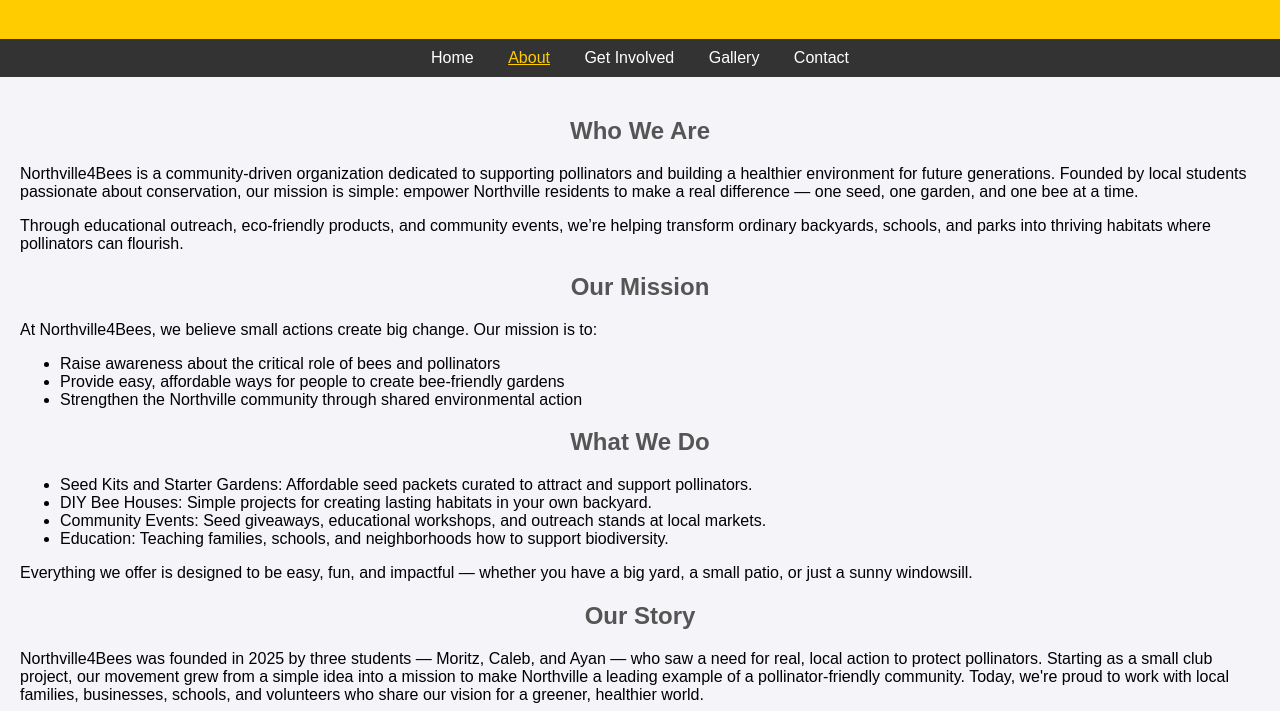
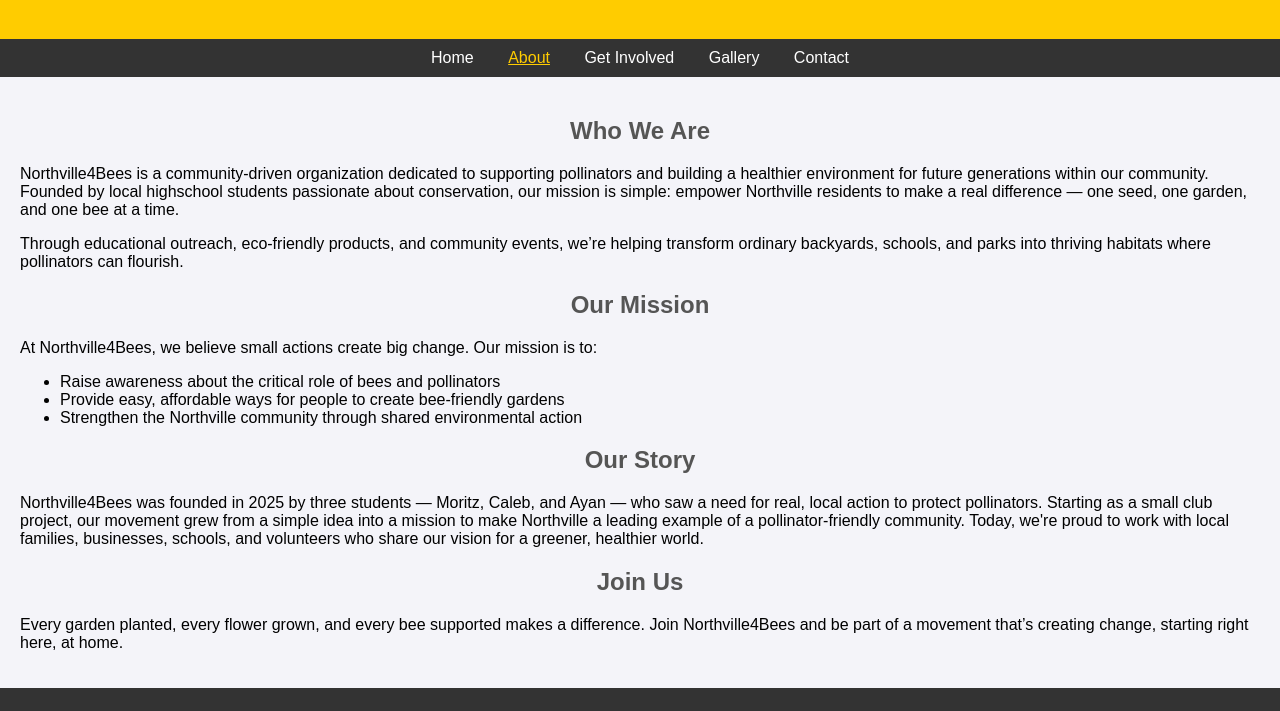
Before and after one commit to Northville4Bees/n4b, a plain HTML site: page about.html in a window 1280 px wide. Shown: the part 81-792 px from the top of the page. Drawn offline with Linux system fonts and the light colour scheme.

Commit message:
updated About us section (test)

```diff
--- a/about.html
+++ b/about.html
@@ -22,8 +22,8 @@
 
 <section id="about-us">
     <h2>Who We Are</h2>
-    <p>Northville4Bees is a community-driven organization dedicated to supporting pollinators and building a healthier environment for future generations.
-    Founded by local students passionate about conservation, our mission is simple: empower Northville residents to make a real difference — one seed, one garden, and one bee at a time.</p>
+    <p>Northville4Bees is a community-driven organization dedicated to supporting pollinators and building a healthier environment for future generations within our community.
+    Founded by local highschool students passionate about conservation, our mission is simple: empower Northville residents to make a real difference — one seed, one garden, and one bee at a time.</p>
 
     <p>Through educational outreach, eco-friendly products, and community events, we’re helping transform ordinary backyards, schools, and parks into thriving habitats where pollinators can flourish.</p>
 
@@ -35,7 +35,7 @@
         <li>Strengthen the Northville community through shared environmental action</li>
     </ul>
 
-    <h2>What We Do</h2>
+<!-- <h2>What We Do</h2>
     <ul>
         <li>Seed Kits and Starter Gardens: Affordable seed packets curated to attract and support pollinators.</li>
         <li>DIY Bee Houses: Simple projects for creating lasting habitats in your own backyard.</li>
@@ -44,19 +44,19 @@
     </ul>
 
     <p>Everything we offer is designed to be easy, fun, and impactful — whether you have a big yard, a small patio, or just a sunny windowsill.</p>
-
+-->
     <h2>Our Story</h2>
     <p>Northville4Bees was founded in 2025 by three students — Moritz, Caleb, and Ayan — who saw a need for real, local action to protect pollinators.
     Starting as a small club project, our movement grew from a simple idea into a mission to make Northville a leading example of a pollinator-friendly community.
     Today, we're proud to work with local families, businesses, schools, and volunteers who share our vision for a greener, healthier world.</p>
 
-    <h2>Why Pollinators Matter</h2>
+<!--   <h2>Why Pollinators Matter</h2>
     <p>Bees and other pollinators are essential to the environment and the food supply — yet their populations are under threat.
     By creating safe spaces filled with native plants, water sources, and shelter, we can help reverse this trend and protect these critical species for generations to come.</p>
-
+-->
     <h2>Join Us</h2>
     <p>Every garden planted, every flower grown, and every bee supported makes a difference.
-    Join Northville4Bees and be part of a movement that’s creating change — starting right here, at home.</p>
+    Join Northville4Bees and be part of a movement that’s creating change, starting right here, at home.</p>
 </section>
 
 <footer>
```
